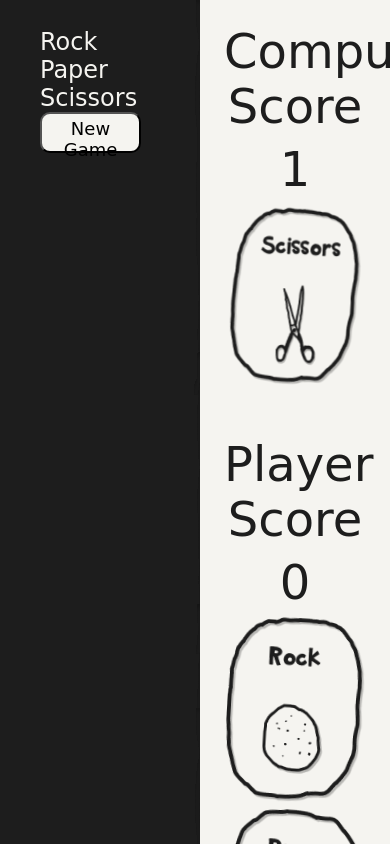
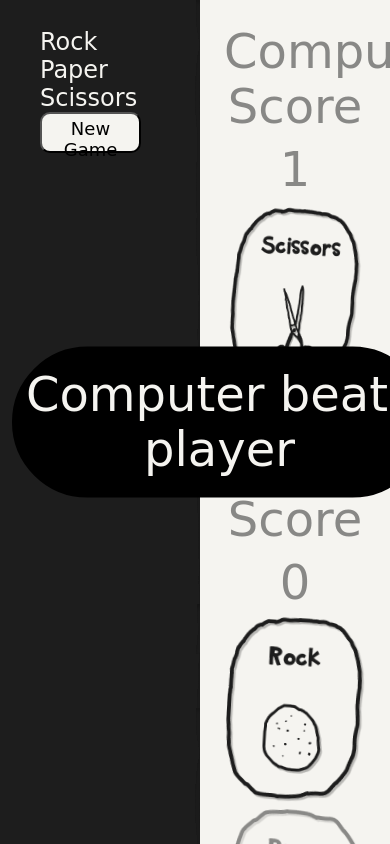
Before and after one commit to indigostarr/rock-paper-scissors, a plain HTML site: page index.html in a window 390 px wide. Both pictures are taken after a click on the picture 294 px from the left and 710 px from the top of the page. Shown: the top 844 px of the page. Drawn offline with Linux system fonts and the light colour scheme; a web font is replaced by a local one.

Commit message:
Added final DOM transition CSS, media sizing, and timeouts

```diff
--- a/index.html
+++ b/index.html
@@ -34,7 +34,7 @@
   </div>
 
   <div id="player">
-    <div id="play-score-board" class="">
+    <div id="player-score-board" class="">
       <h2>Player Score</h2>
       <h2 id="player-score">0</h2>
 </div>
--- a/script.js
+++ b/script.js
@@ -6,6 +6,7 @@ const rock = document.querySelector("#rock");
 const paper = document.querySelector("#paper");
 const scissors = document.querySelector("#scissors");
 const message = document.querySelector(".message");
+const body = document.querySelector("body");
 const playerScoreBoard = document.querySelectorAll("#player-score-board");
 const computerScoreBoard = document.querySelectorAll("#computer-score-board");
 let playerScore = document.querySelector("#player-score");
@@ -14,8 +15,8 @@ let playerChoices = document.getElementsByClassName("player-choices");
 let computerChoices = document.getElementsByClassName("computer-choices");
 let newGame = document.querySelector("button");
 
-function showChoices(player) {
-  Array.from(player).forEach((element) => {
+function showChoices(choices) {
+  Array.from(choices).forEach((element) => {
     element.classList.remove("not-selected");
   });
 }
@@ -26,11 +27,9 @@ function resetMatch() {
   showChoices(playerChoices);
   showChoices(computerChoices);
 }
-showChoices(playerChoices);
-showChoices(computerChoices);
 
-function notSelected(player) {
-  Array.from(player).forEach((element) => {
+function notSelected(choices) {
+  Array.from(choices).forEach((element) => {
     element.classList.add("not-selected");
   });
 }
@@ -42,43 +41,45 @@ function hideMessageModal() {
 let playerScoreNum = 0;
 let computerScoreNum = 0;
 
-message.addEventListener("click", hideMessageModal);
+body.addEventListener("click", hideMessageModal);
 paper.addEventListener("click", playerPlay);
 rock.addEventListener("click", playerPlay);
 scissors.addEventListener("click", playerPlay);
+
 newGame.addEventListener("click", () => {
   message.textContent = "Ready to Play!";
-  message.classList.add("hidden");
+  message.classList.remove("hidden");
   playerScore.textContent = 0;
   computerScore.textContent = 0;
   showChoices(playerChoices, computerChoices);
 });
 
 function playerPlay(event) {
-  // hideChoices();
+  let playerSelection = event.currentTarget.alt;
 
-  let playerSelection = event.currentTarget.alt;
   for (let i = 0; i < playerChoices.length; i++) {
-    if (playerSelection != playerChoices[i]) {
+    if (playerSelection != playerChoices[i].alt) {
       playerChoices[i].classList.add("not-selected");
     }
   }
-  notSelected(playerScoreBoard);
-  notSelected(computerScoreBoard);
+
   let computerSelection = computerPlay();
   document.getElementById("question").src = `"${computerSelection}.png"`;
   console.log(
     (document.getElementById("question").src = `${computerSelection}.png`)
   );
+  notSelected(playerScoreBoard);
+  notSelected(computerScoreBoard);
   rockPaperScissors(computerSelection, playerSelection);
 
   // body.font = light grey
   // add selected to player and computer
   // remove hidden on delay to a pop up
-  message.classList.remove("hidden");
+
   // reset screen
-  setTimeout(hideMessageModal, 2000);
-  setTimeout(resetMatch, 2000);
+  setTimeout(() => message.classList.remove("hidden"), 700);
+  setTimeout(hideMessageModal, 3000);
+  setTimeout(resetMatch, 3000);
 }
 
 function computerPlay() {
--- a/style.css
+++ b/style.css
@@ -101,24 +101,24 @@ img {
   display: flex;
   justify-content: center;
   align-items: center;
-  width: 916.06px;
-  height: 237.91px;
+  width: 816.06px;
+  height: 210.91px;
   left: 281.61px;
   top: 233px;
 }
 
 @media screen and (max-width: 1200px) {
   .message {
-    width: 716.06px;
-    height: 200.91px;
-    margin-left: 10px;
+    width: 616.06px;
+    height: 190.91px;
+    margin-left: 20px;
     transition: width 1s, height 1s;
   }
 }
 
 @media screen and (max-width: 1050px) {
   .message {
-    width: 516.06px;
+    width: 416.06px;
     height: 150.91px;
     margin-left: 10px;
     transition: width 1s, height 1s;
```
